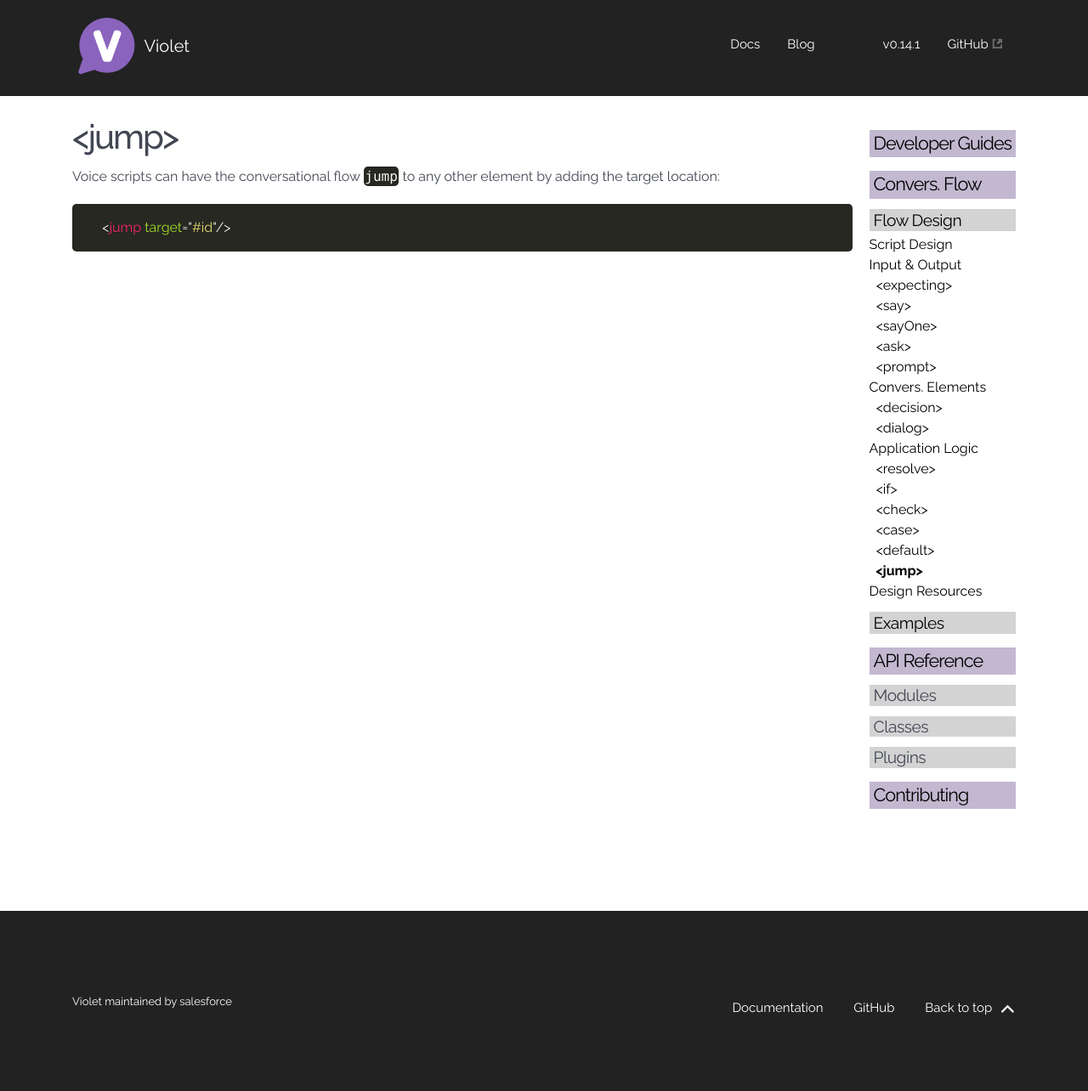
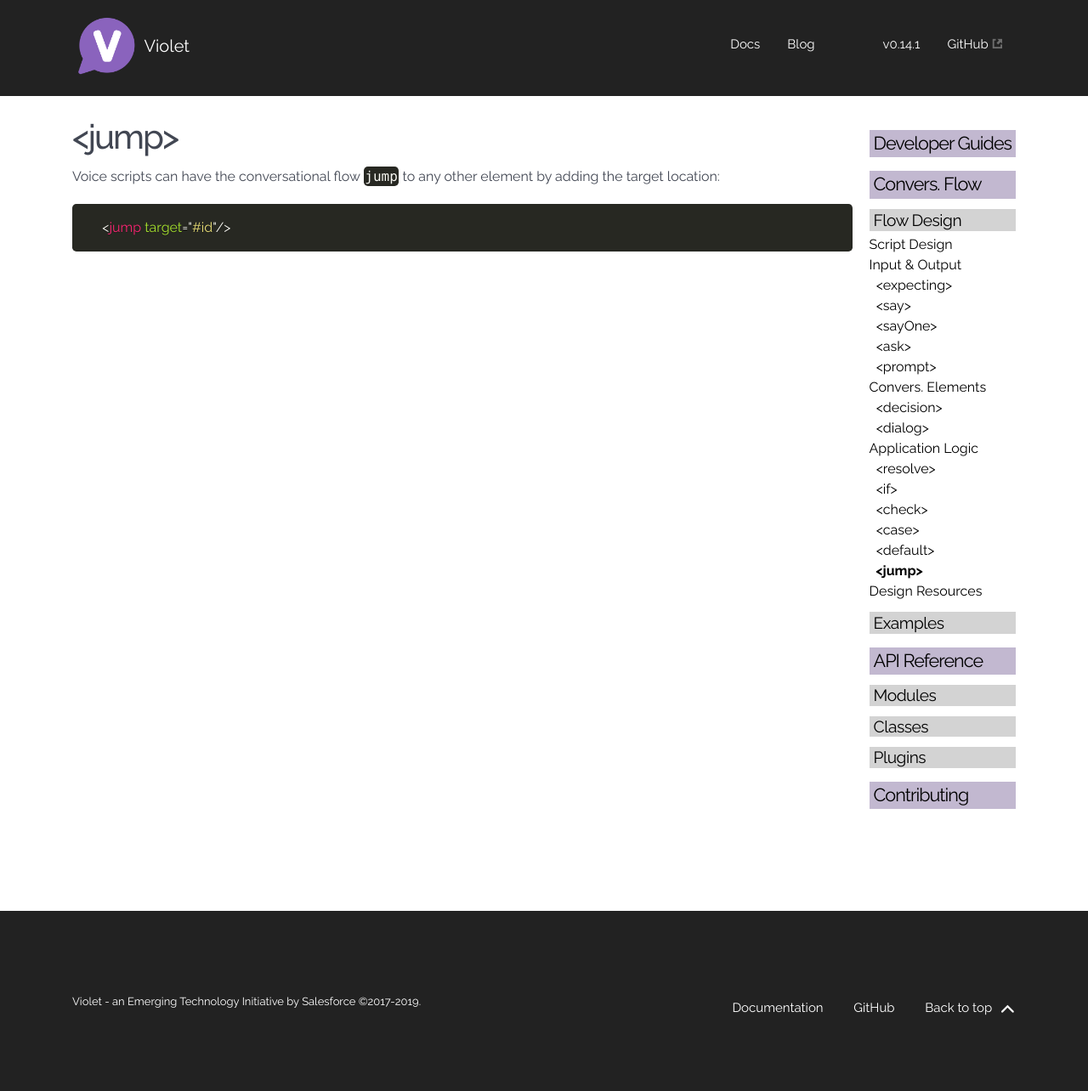
Before and after one commit to salesforce-misc/HelloViolet.ai, a Jekyll site: the page built from docs/conversation-element-jump.md, in a window 1280 px wide. Shown: the whole page at 85% size. Built offline with Jekyll 4.4.1, drawn with Linux system fonts in a browser that asks for light colours; nearby versions of some CDN libraries; some web fonts are replaced.

Commit message:
Website update

```diff
--- a/_includes/docs-sideNav.html
+++ b/_includes/docs-sideNav.html
@@ -37,7 +37,7 @@
 </ul>
 <h2><a href="/api">API Reference</a></h2>
 <!-- <h3>Core</h3> -->
-<h3>Modules</h3>
+<h3><a href="/api/module-violet">Modules</a></h3>
 {% if urlWithSlash[1] == 'api' %}
 <ul>
   <li {% if page.url == '/api/module-violet' %} class="active" {% endif %}><a href="/api/module-violet">violet</a></li>
@@ -49,7 +49,7 @@
   <li {% if page.url == '/api/module-utils' %} class="active" {% endif %}><a href="/api/module-utils">utils</a></li>
 </ul>
 {% endif %}
-<h3>Classes</h3>
+<h3><a href="/api/module-conversationEngine-ConversationEngine">Classes</a></h3>
 {% if urlWithSlash[1] == 'api' %}
 <ul>
   <li {% if page.url == '/api/module-response-Response' %} class="active" {% endif %}><a href="/api/module-response-Response">Response</a></li>
@@ -64,7 +64,7 @@
   <!-- <li><hr style="margin-top:0.5rem;margin-bottom:0.5rem;width:75%"/></li> -->
 </ul>
 {% endif %}
-<h3>Plugins</h3>
+<h3><a href="/api/module-violetList">Plugins</a></h3>
 {% if urlWithSlash[1] == 'api' %}
 <ul>
   <li {% if page.url == '/api/module-violetTime' %} class="active" {% endif %}><a href="/api/module-violetTime">violetTime</a></li>
--- a/_includes/page-footer.html
+++ b/_includes/page-footer.html
@@ -4,14 +4,14 @@
 <footer class="section-footer bg-inverse" role="contentinfo">
   <div class="container">
     <div class="row">
-      <div class="col-md-6 col-lg-5">
+      <div class="col-md-6 col-lg-6">
         <div class="media">
           <small class="media-body media-bottom">
-            Violet maintained by <a href="http://www.salesforce.com">salesforce</a>
+            Violet - an Emerging Technology Initiative by <a href="http://www.salesforce.com">Salesforce</a> &copy;2017-2019.
           </small>
         </div>
       </div>
-      <div class="col-md-6 col-lg-7">
+      <div class="col-md-6 col-lg-6">
         <ul class="nav nav-inline">
           <li class="nav-item"><a class="nav-link" href="/api">Documentation</a></li>
           <li class="nav-item"><a class="nav-link" href="https://github.com/salesforce/violet-conversations" target="_blank">GitHub</a></li>
```
